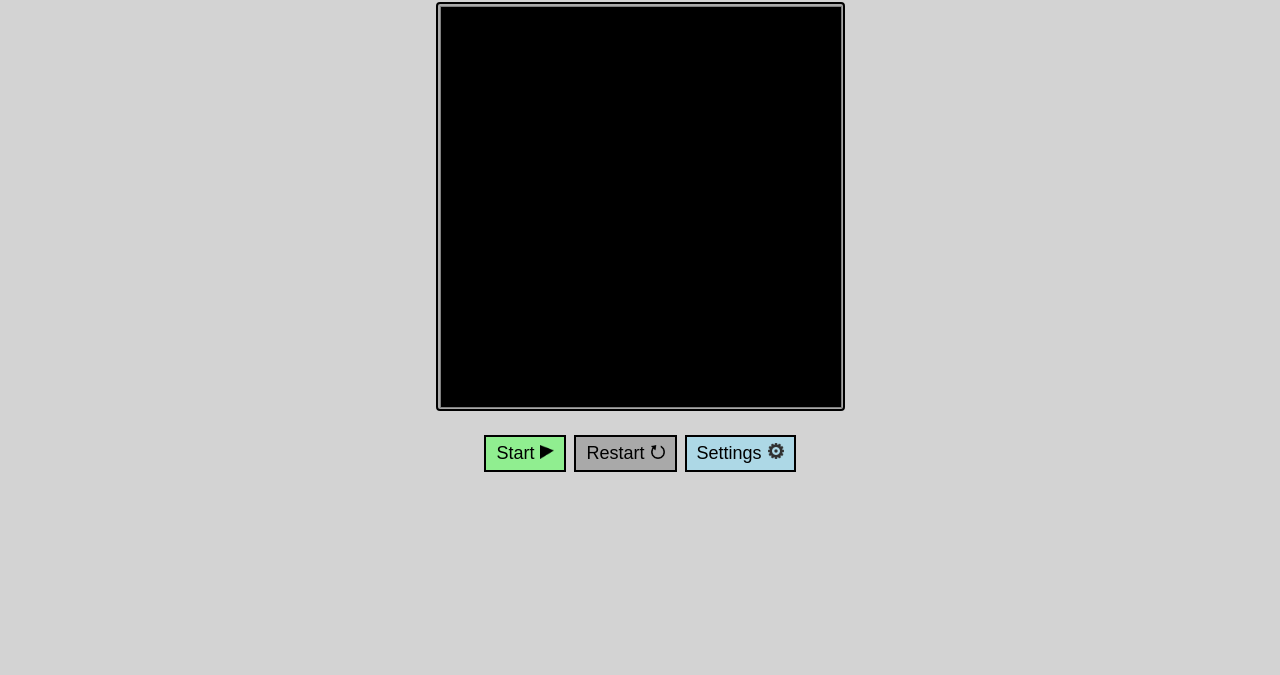
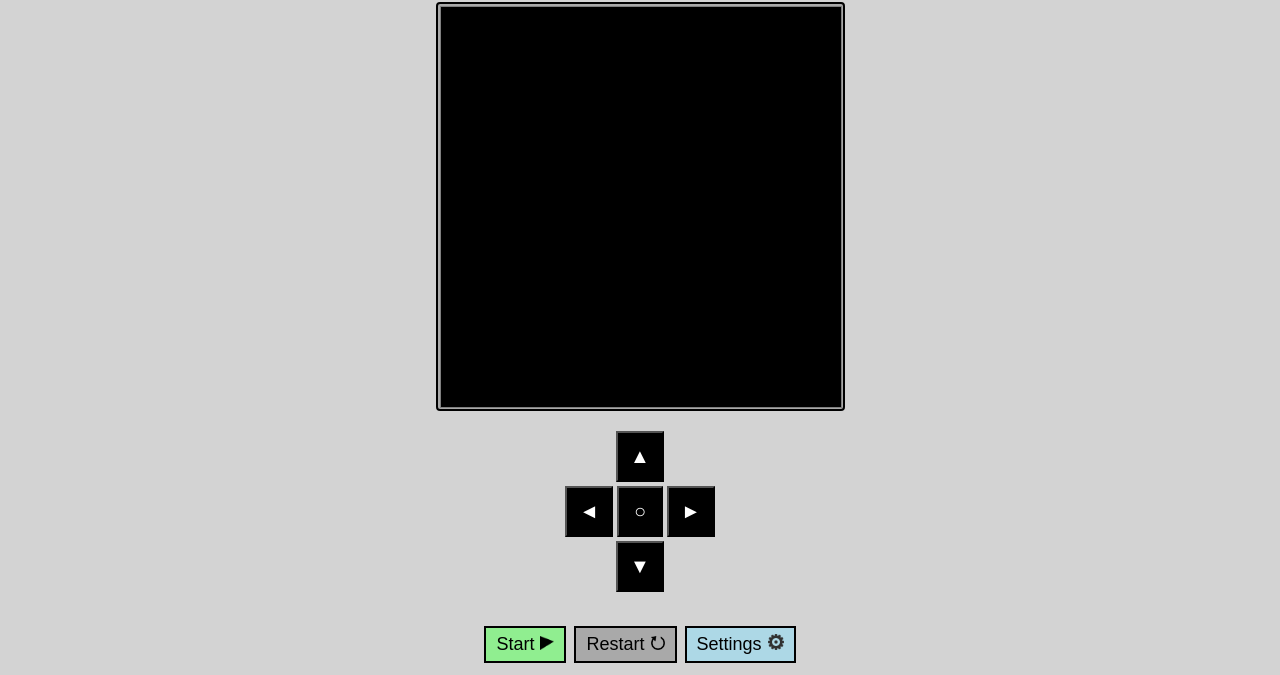
Before and after one commit to RaionaAleksander/Play-space, a React app: page /games/snake in a window 1280 px wide. Shown: the part 182-857 px from the top of the page. Before the commit the page ends 800 px from the top, so only its background shows below. Built offline with nearby package versions, Linux system fonts and the light colour scheme.

Commit message:
Changed files

```diff
--- a/src/pages/Games/Snake.js
+++ b/src/pages/Games/Snake.js
@@ -182,6 +182,26 @@ const Snake = () => {
         setSettingsOpen(!settingsOpen);
     }
 
+    function handleOnClickLeft() { // ButtonLeft
+        if (direction !== "right") setDirection("left");
+    }
+
+    function handleOnClickRight() { // ButtonRight
+        if (direction !== "left") setDirection("right");
+    }
+
+    function handleOnClickUp() { // ButtonUp
+        if (direction !== "down") setDirection("up");
+    }
+
+    function handleOnClickDown() { // ButtonDown
+        if (direction !== "up") setDirection("down");
+    }
+
+    function handleOnClickMiddle() { // ButtonMiddle
+        console.log("The button in the middle of the controller does nothing!!!")
+    }
+
     return (
         <div className="startPage">
             <div className={styles.snakeContainer}>
@@ -190,6 +210,19 @@ const Snake = () => {
                     <canvas ref={canvasRef} id="game" width="400" height="400" className={styles.snakeCanvas} style={{backgroundColor: fieldColor}}></canvas>
                 </div>
                 {win && <p className="winText"><b>You win!</b></p>}
+
+                {/* CONTROLLER*/}
+                <div className={styles.controller}>
+                    <button onClick={handleOnClickUp} className={styles.buttonUP}>▲</button>
+                    <div className={styles.buttonMIDDLE}>
+                        <button onClick={handleOnClickLeft} className={styles.buttonLEFT}>◄</button>
+                        <button onClick={handleOnClickMiddle} className={styles.buttonCENTER}>○</button>
+                        <button onClick={handleOnClickRight} className={styles.buttonRIGHT}>►</button>
+                    </div>
+                    <button onClick={handleOnClickDown} className={styles.buttonDOWN}>▼</button>
+                </div>
+
+                {/* START/RESTART/SETTINGS */}
                 <div className={styles.buttonsContainer}>
                     <button className={styles.snakeButton + ' ' + styles.pauseStart} onClick={handleOnClickPaustStart}
                     style={{backgroundColor: (pause ? ("lightgreen") : ("lightcoral"))}}>
@@ -210,6 +243,8 @@ const Snake = () => {
                     </button>
                 </div>
             </div>
+
+            {/* SETTINGS */}
             <div className={styles.overlayPanel} style={{display: (settingsOpen ? ("block") : ("none"))}}>
                 <h3>The game settings</h3>
                 <div className={styles.overlayContainer}>
--- a/src/resourses/css/Snake.module.css
+++ b/src/resourses/css/Snake.module.css
@@ -20,6 +20,40 @@
     border: 1px solid gray;
     margin: 2px;
 }
+
+/* CONTROLLER */
+
+.controller {
+    margin-top: 20px;
+    margin-bottom: 10px;
+    display: flex;
+    flex-direction: column;
+    align-items: center;
+    gap: 4px;
+}
+
+.buttonMIDDLE {
+    display: flex;
+    flex-direction: row;
+    gap: 4px;
+}
+
+.buttonUP, .buttonLEFT, .buttonRIGHT, .buttonDOWN, .buttonCENTER {
+    font-size: 20px;
+    background-color: black;
+    color: white;
+}
+
+.buttonUP, .buttonLEFT, .buttonRIGHT, .buttonDOWN {
+    padding: 12px;
+}
+
+.buttonCENTER {
+    padding: 12px 15px 12px;
+}
+
+
+/* START/RESTART/SETTINGS */
 
 .buttonsContainer {
     margin-top: 20px;
```
